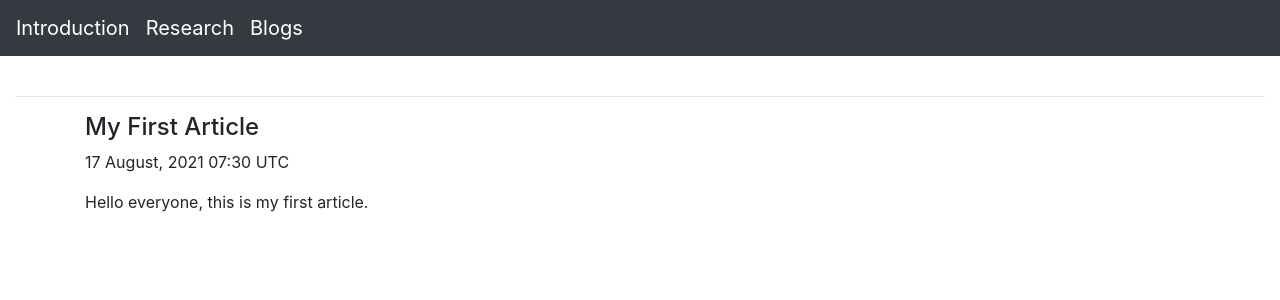
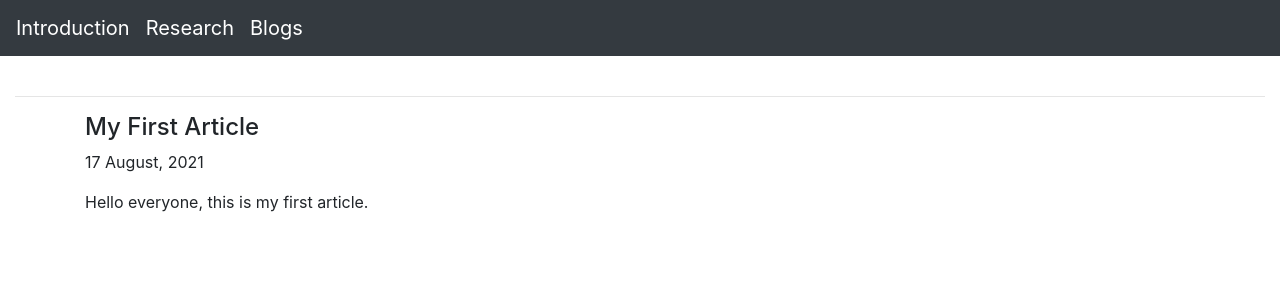
Before and after one commit to lively-cat-lover/lively-cat-lover.github.io, a Jekyll site: the page built from _posts/2021-08-17-first-post.md, in a window 1280 px wide. Shown: the top 300 px of the page. Built offline with Jekyll 4.4.1, drawn with Linux system fonts in a browser that asks for light colours.

Commit message:
change date

```diff
--- a/_layouts/post.html
+++ b/_layouts/post.html
@@ -6,6 +6,6 @@ layout: default
 
 <div class="container">
         <h4>{{page.title}}</h4>
-        <p>{{page.date | date: "%e %B, %Y %H:%M %Z"}}</p>
+        <p>{{page.date | date: "%e %B, %Y "}}</p>
         {{content}}
 </div>
```
